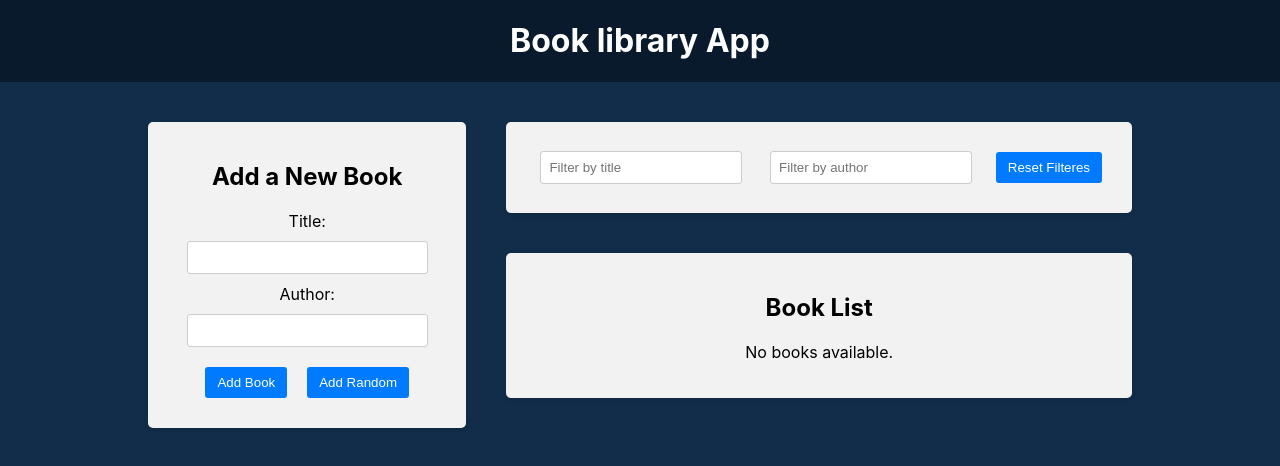
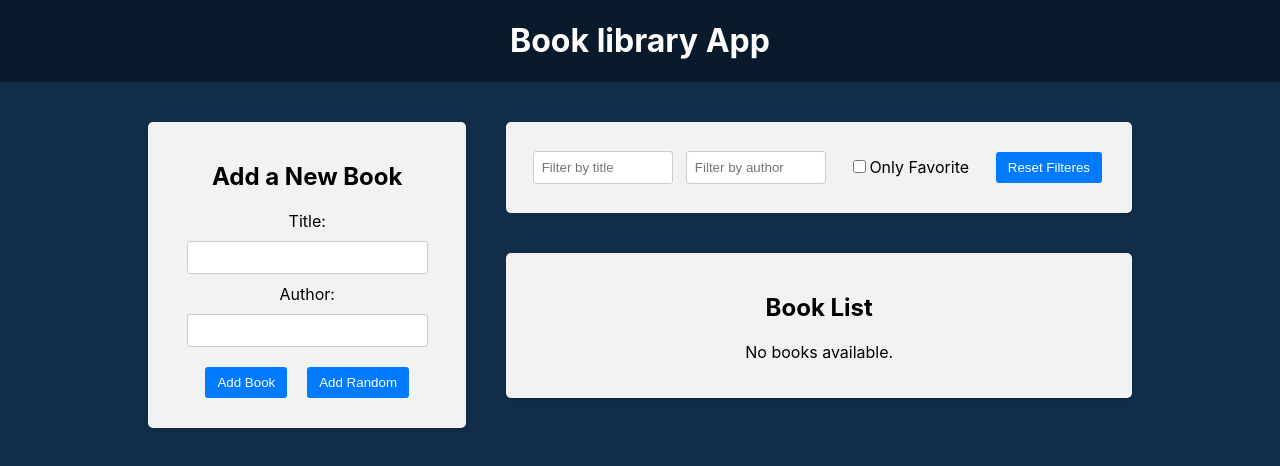
Before and after one commit to nichtiak/Book-management, a React (Create React App) app in the folder frontend/: page / in a window 1280 px wide. Shown: the top 466 px of the page. Built offline with nearby package versions, Linux system fonts and the light colour scheme.

Commit message:
Favorite checkbox filter

```diff
--- a/frontend/src/components/BookList/BookList.js
+++ b/frontend/src/components/BookList/BookList.js
@@ -1,13 +1,14 @@
 import { useSelector, useDispatch } from 'react-redux'
 import { deleteBook, toggleFavorite } from '../../redux/books/actionCreators'
 import { BsBookmarkStar, BsBookmarkStarFill } from 'react-icons/bs'
-import { selectTitleFilter, selectAuthorFilter } from '../../redux/slices/filterSlice'
+import { selectTitleFilter, selectAuthorFilter, selectOnlyFavoriteFilter } from '../../redux/slices/filterSlice'
 import './BookList.css'
 
 const BookList = () => {
   const books = useSelector((state) => state.books)
   const titleFilter = useSelector(selectTitleFilter)
   const authorFilter = useSelector(selectAuthorFilter)
+  const onlyFavoriteFilter = useSelector(selectOnlyFavoriteFilter)
   const dispatch = useDispatch()
 
   const handleDeleteBook = (id) => {
@@ -22,7 +23,8 @@ const BookList = () => {
     const matchesTitle = book.title.toLowerCase().includes(titleFilter.toLowerCase())
     const matchesAuthor = book.author.toLowerCase().includes(authorFilter.toLowerCase())
     const matchesBoth = matchesTitle && matchesAuthor
-    return matchesBoth
+    const matchesFavorite = onlyFavoriteFilter ? book.isFavorite : true
+    return matchesBoth && matchesFavorite
   })
 
   return (
--- a/frontend/src/components/Filter/Filter.js
+++ b/frontend/src/components/Filter/Filter.js
@@ -1,5 +1,12 @@
 import { useDispatch, useSelector } from 'react-redux'
-import { setTitleFilter, setAuthorFilter, selectAuthorFilter, selectTitleFilter, resetFilteres } from '../../redux/slices/filterSlice'
+import {
+  setTitleFilter,
+  setAuthorFilter,
+  setOnlyFavoriteFilter,
+  selectAuthorFilter,
+  selectTitleFilter,
+  selectOnlyFavoriteFilter,
+  resetFilteres } from '../../redux/slices/filterSlice'
 import './Filter.css'
 import { use } from 'react'
 
@@ -7,6 +14,7 @@ const Filter = () => {
   const dispatch = useDispatch()
   const titleFilter = useSelector(selectTitleFilter)
   const authorFilter = useSelector(selectAuthorFilter)
+  const onlyFavoriteFilter = useSelector(selectOnlyFavoriteFilter)
 
   const handleTitleFilterChange = (e) => {
     dispatch(setTitleFilter(e.target.value))
@@ -16,9 +24,14 @@ const Filter = () => {
     dispatch(setAuthorFilter(e.target.value))
   }
 
+  const handleOnlyFavoriteFilterChange = () => {
+    dispatch(setOnlyFavoriteFilter())
+  }
+
   const handleResetFilteres = () => {
     dispatch(resetFilteres())
   }
+
 
   return (
     <div className="app-block filter">
@@ -39,6 +52,16 @@ const Filter = () => {
             onChange={handleAuthorFilterChange}
           />
         </div>
+        <div className='filter-group'>
+          <label>
+            <input
+              type="checkbox"
+              checked={onlyFavoriteFilter}
+              onChange={handleOnlyFavoriteFilterChange}
+            />
+            Only Favorite
+          </label>
+        </div>
         <button type="button" onClick={handleResetFilteres}>Reset Filteres</button>
       </div>
     </div>
--- a/frontend/src/redux/slices/filterSlice.js
+++ b/frontend/src/redux/slices/filterSlice.js
@@ -2,7 +2,8 @@ import { createSlice } from '@reduxjs/toolkit'
 
 const initialState = {
   title: '',
-  author: ''
+  author: '',
+  onlyFavorite: false
 }
 
 const filterSlice = createSlice({
@@ -15,13 +16,18 @@ const filterSlice = createSlice({
     setAuthorFilter: (state, action) => {
       return {...state, author: action.payload}
     },
-    resetFilteres: (state) => {
+    setOnlyFavoriteFilter: (state, action) => {
+      state.onlyFavorite = !state.onlyFavorite // изменяем state благодаря библиотеке immer
+      // return {...state, onlyFavorite: action.payload} // создаваем новый объект, чтобы не изменять старый
+    },
+    resetFilteres: () => {
       return initialState;
     }
   }
 })
 
-export const { setTitleFilter, resetFilteres, setAuthorFilter } = filterSlice.actions
+export const { setTitleFilter, resetFilteres, setAuthorFilter, setOnlyFavoriteFilter } = filterSlice.actions
 export const selectTitleFilter = (state) => state.filter.title
 export const selectAuthorFilter = (state) => state.filter.author
+export const selectOnlyFavoriteFilter = (state) => state.filter.onlyFavorite
 export default filterSlice.reducer
```
